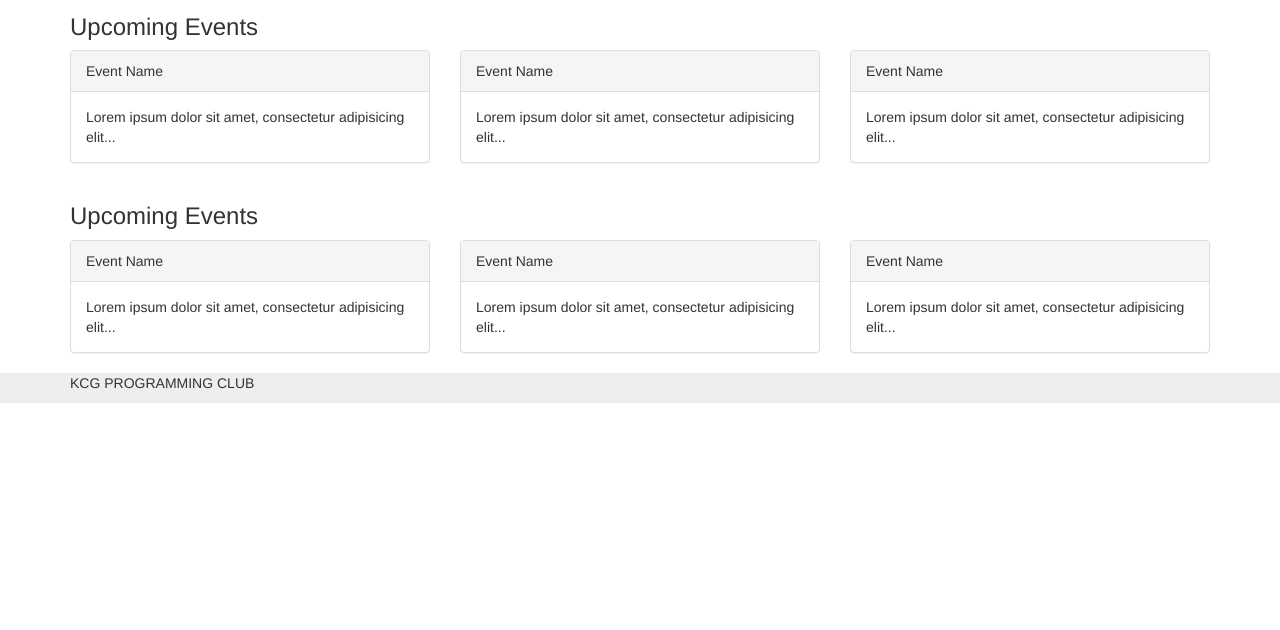
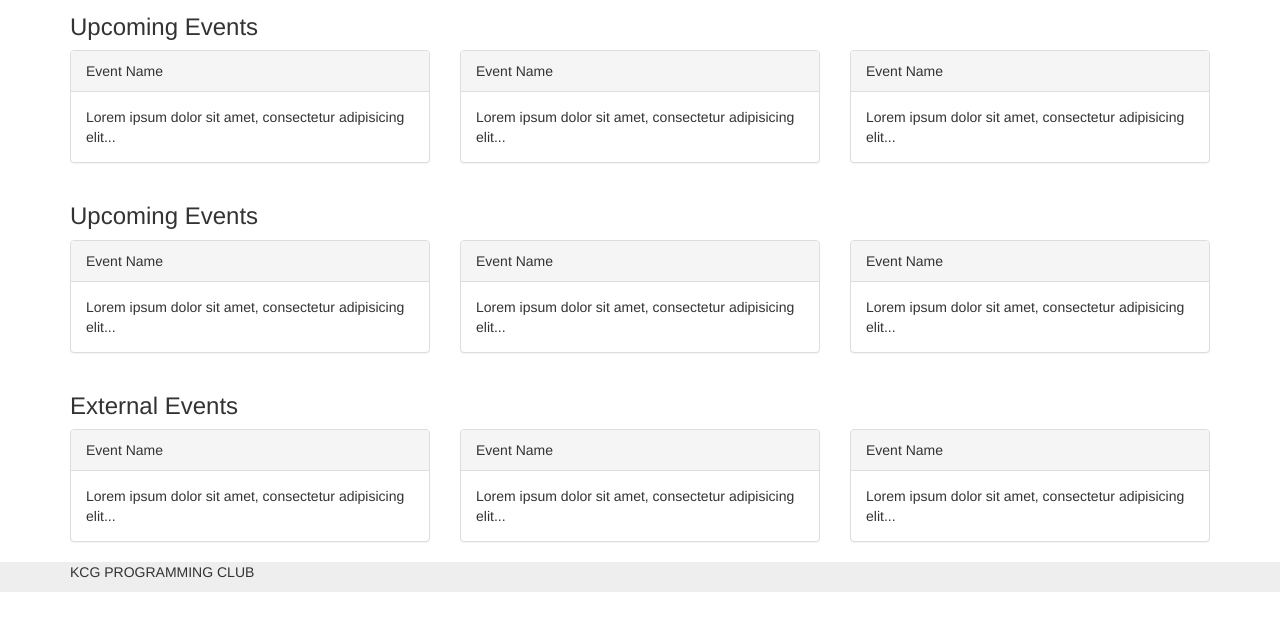
Before and after one commit to rowlandjonathan/clubwebsite, a plain HTML site: page events.html in a window 1280 px wide. Shown: the part 58-688 px from the top of the page. Drawn offline with nearby package versions, Linux system fonts and the light colour scheme.

Commit message:
events edit 1

```diff
--- a/events.html
+++ b/events.html
@@ -123,6 +123,47 @@
 
         </div>
     </div>
+     <div class="container-fluid">
+        <div class="container">
+            <h3>
+                External Events
+            </h3>
+            <div class="row">
+                <div class="col-sm-4">
+                    <div class="panel panel-default">
+                        <div class="panel-heading">
+                            Event Name
+                        </div>
+                        <div class="panel-body">
+                            Lorem ipsum dolor sit amet, consectetur adipisicing elit...
+                        </div>
+                    </div>
+                </div>
+                <div class="col-sm-4">
+                    <div class="panel panel-default">
+                        <div class="panel-heading">
+                            Event Name
+                        </div>
+                        <div class="panel-body">
+                            Lorem ipsum dolor sit amet, consectetur adipisicing elit...
+                        </div>
+                    </div>
+                </div>
+                <div class="col-sm-4">
+                    <div class="panel panel-default">
+                        <div class="panel-heading">
+                            Event Name
+                        </div>
+                        <div class="panel-body">
+                            Lorem ipsum dolor sit amet, consectetur adipisicing elit...
+                        </div>
+                    </div>
+                </div>
+            </div>
+
+
+        </div>
+    </div>
 
 
 
```
